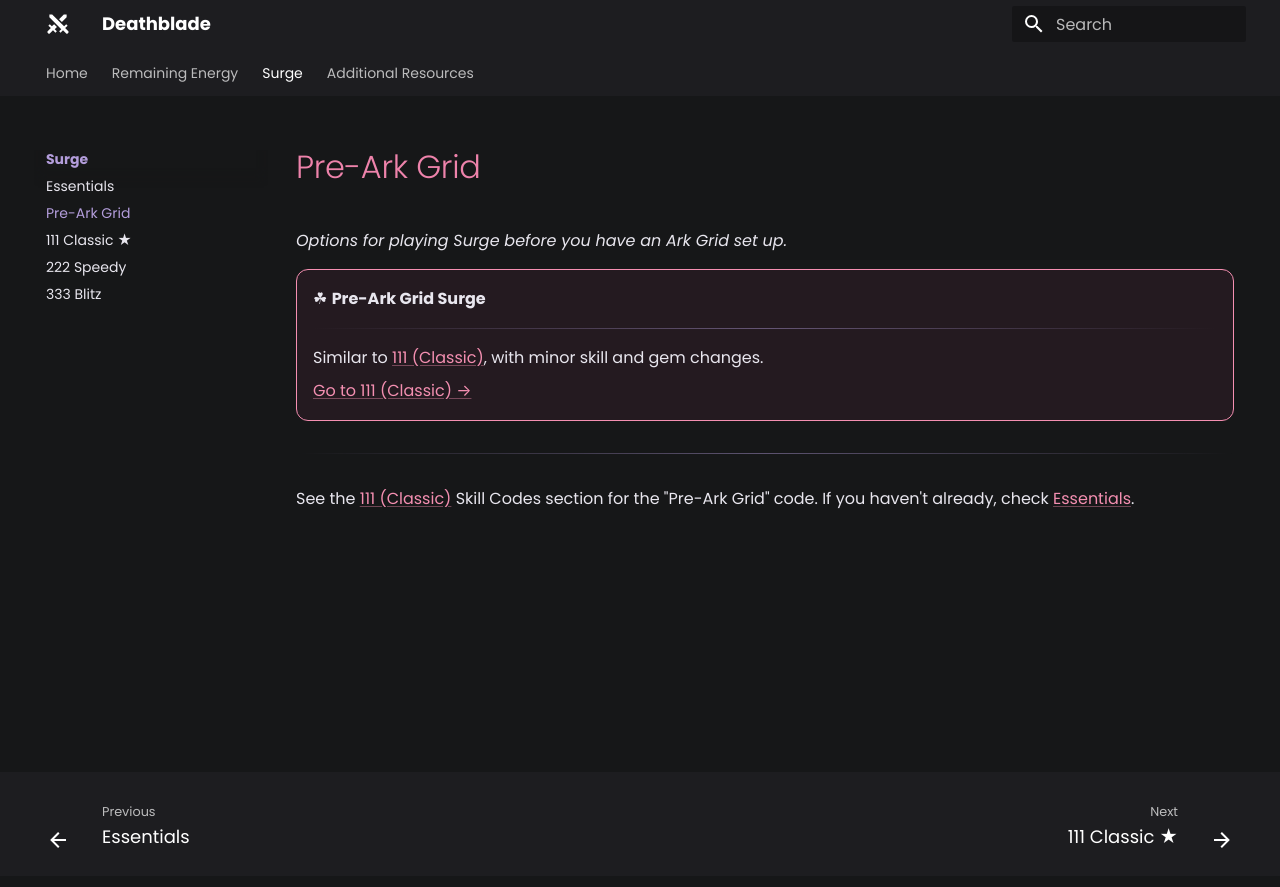
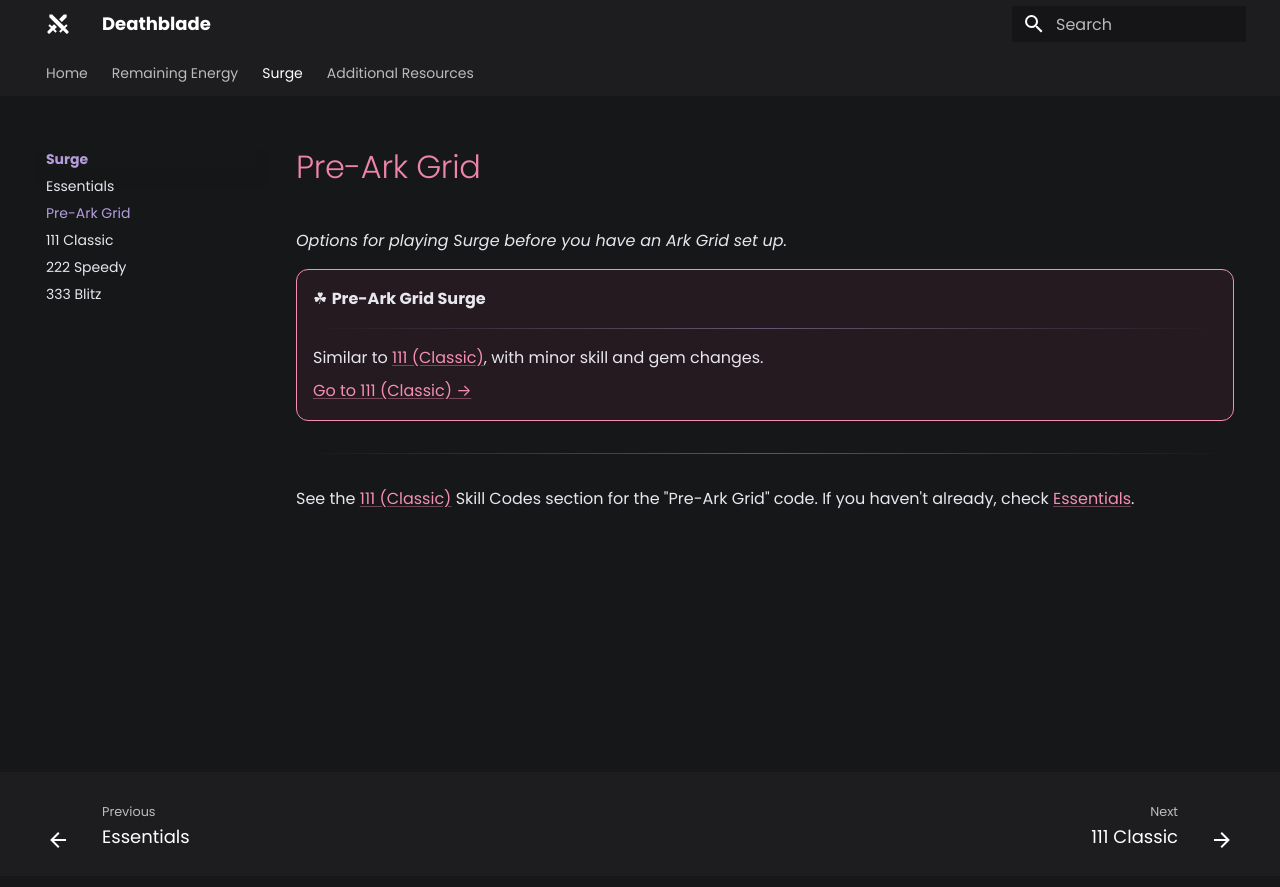
Before and after one commit to interlockme/deathblade, an MkDocs documentation site: the page built from docs/surge/pre-ark-grid.md, in a window 1280 px wide. Shown: the top 887 px of the page. Built offline with MkDocs 1.6.1 and Material for MkDocs 9.7.7, drawn with Linux system fonts in a browser that asks for light colours; plug-ins that fetch from the network failed and are left out; part of the change alters nothing that is shown.

```diff
--- a/docs/javascripts/build-data.js
+++ b/docs/javascripts/build-data.js
@@ -58,8 +58,8 @@
           id: "333-ceiling",
           name: "333 (Ceiling)",
           accent: "#ee83ab",
-          pentagon: [8.5, 9, 5, 8.5, 8.5],
-          difficulty: 8.5,
+          pentagon: [8, 9, 5, 8.5, 8.5],
+          difficulty: 8,
           trixion: 1.2,
           trixionConfirmed: true,
           playstyle: "Skill Reset",
@@ -71,8 +71,8 @@
           id: "313-high-floor",
           name: "313 (High Floor)",
           accent: "#b39ddb",
-          pentagon: [8, 8, 5, 9, 10],
-          difficulty: 8,
+          pentagon: [7.5, 8, 5, 9, 10],
+          difficulty: 7.5,
           trixion: 1.17,
           trixionConfirmed: true,
           playstyle: "Fast & Comfy",
@@ -84,7 +84,7 @@
           id: "111-head-hunt",
           name: "111 (Head Hunt)",
           accent: "#4db6ac",
-          pentagon: [9, 8.5, 5, 7, 10],
+          pentagon: [9, 8, 5, 7, 10],
           difficulty: 9,
           trixion: 1.18,
           trixionConfirmed: true,
@@ -97,8 +97,8 @@
           id: "standard",
           name: "Standard",
           accent: "#8d8b93",
-          pentagon: [7, 6, 8, 4, 6],
-          difficulty: 7,
+          pentagon: [6, 6, 8, 4, 6],
+          difficulty: 6,
           trixion: null,
           trixionConfirmed: true,
           playstyle: "AFK Simulator",
@@ -128,14 +128,14 @@
           trixionConfirmed: true,
           playstyle: "Burst Combo",
           bestFor: "\uD83E\uDD81 Classic Surge gameplay",
-          recommended: true,
+          recommended: false,
           compareEnabled: true,
         },
         {
           id: "222-speedy",
           name: "222 (Speedy)",
           accent: "#4db6ac",
-          pentagon: [7, 8.5, 10, 7.5, 8],
+          pentagon: [7, 9, 10, 7.5, 8],
           difficulty: 7,
           trixion: 1.22,
           trixionConfirmed: true,
--- a/mkdocs.yml
+++ b/mkdocs.yml
@@ -121,7 +121,7 @@ nav:
   - Surge:
       - Essentials: surge/essentials.md
       - Pre-Ark Grid: surge/pre-ark-grid.md
-      - 111 Classic ★: surge/111-classic.md
+      - 111 Classic: surge/111-classic.md
       - 222 Speedy: surge/222-speedy.md
       - 333 Blitz: surge/333-blitz.md
   - Additional Resources: resources.md
```
